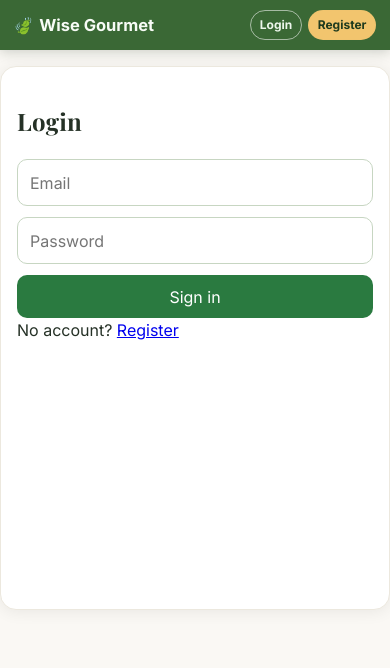
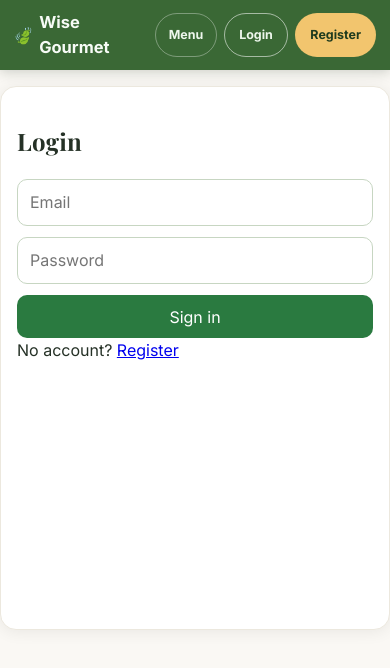
Before and after one commit to razzy-max/wisegourmet, a React (Vite) app in the folder client/: page /login in a window 390 px wide. Shown: the top 668 px of the page. Built offline with nearby package versions, Linux system fonts and the light colour scheme; no server answers.

Commit message:
Polish pending payment card and guest nav hierarchy

```diff
--- a/client/src/App.css
+++ b/client/src/App.css
@@ -90,12 +90,64 @@ nav {
   gap: 0.35rem;
 }
 
-.mobile-auth-link {
+.mobile-guest-nav-row {
+  display: inline-flex;
+  align-items: center;
+  gap: 0.5rem;
+}
+
+.mobile-menu-pill {
   text-decoration: none;
   border-radius: 999px;
   font-size: 0.78rem;
   font-weight: 700;
-  padding: 0.34rem 0.62rem;
+  color: #edf6ec;
+  border: 1px solid rgba(255, 255, 255, 0.34);
+  min-height: 38px;
+  padding: 0 0.9rem;
+  display: inline-flex;
+  align-items: center;
+  justify-content: center;
+}
+
+.mobile-menu-pill-active {
+  background: rgba(255, 255, 255, 0.2);
+  color: #fff;
+}
+
+.guest-login-link {
+  background: transparent;
+  border: 1px solid rgba(255, 255, 255, 0.28);
+}
+
+.guest-login-link.active,
+.guest-login-link:hover {
+  background: rgba(255, 255, 255, 0.16);
+}
+
+.guest-register-link {
+  color: #233f21;
+  background: var(--wg-amber);
+  border: 1px solid #d6941d;
+  font-weight: 700;
+}
+
+.guest-register-link.active,
+.guest-register-link:hover {
+  color: #1d361b;
+  background: #f1b64d;
+}
+
+.mobile-auth-link {
+  text-decoration: none;
+  border-radius: 999px;
+  font-size: 0.8rem;
+  font-weight: 700;
+  min-height: 44px;
+  padding: 0 0.9rem;
+  display: inline-flex;
+  align-items: center;
+  justify-content: center;
 }
 
 .mobile-auth-link-ghost {
@@ -1304,6 +1356,16 @@ select:hover {
   font-weight: 600;
   color: white;
   margin-bottom: 1rem;
+}
+
+.payment-status-icon {
+  width: 30px;
+  height: 30px;
+  border-radius: 999px;
+  background: rgba(255, 255, 255, 0.18);
+  display: inline-flex;
+  align-items: center;
+  justify-content: center;
 }
 
 .payment-status-info {
@@ -2362,8 +2424,21 @@ input:-webkit-autofill::first-line {
   }
 
   .mobile-auth-link {
-    font-size: 0.75rem;
-    padding: 0.3rem 0.56rem;
+    font-size: 0.78rem;
+  }
+
+  .mobile-auth-actions {
+    gap: 0.42rem;
+  }
+
+  .mobile-guest-nav-row {
+    gap: 0.42rem;
+  }
+
+  .mobile-menu-pill {
+    min-height: 44px;
+    font-size: 0.78rem;
+    padding: 0 0.8rem;
   }
 
   .mobile-cart-link {
@@ -2513,3 +2588,22 @@ input:-webkit-autofill::first-line {
     gap: 0.35rem;
   }
 }
+
+@media (max-width: 768px) {
+  .order-top-grid {
+    display: flex;
+    flex-direction: column;
+  }
+
+  .order-top-grid .order-summary {
+    order: 1;
+  }
+
+  .order-top-grid .order-payment-action {
+    order: 2;
+  }
+
+  .order-top-grid .order-delivery-pin {
+    order: 3;
+  }
+}
--- a/client/src/components/CustomerNavBar.jsx
+++ b/client/src/components/CustomerNavBar.jsx
@@ -90,12 +90,19 @@ export default function CustomerNavBar() {
               </>
             ) : (
               <>
-                <NavLink to="/login" className={({ isActive }) => (isActive ? 'nav-link active' : 'nav-link')}>
+                <NavLink
+                  to="/login"
+                  className={({ isActive }) =>
+                    isActive ? 'nav-link guest-login-link active' : 'nav-link guest-login-link'
+                  }
+                >
                   Login
                 </NavLink>
                 <NavLink
                   to="/register"
-                  className={({ isActive }) => (isActive ? 'nav-link active' : 'nav-link')}
+                  className={({ isActive }) =>
+                    isActive ? 'nav-link guest-register-link active' : 'nav-link guest-register-link'
+                  }
                 >
                   Register
                 </NavLink>
@@ -114,6 +121,16 @@ export default function CustomerNavBar() {
                 ) : null}
               </Link>
             ) : (
+              <div className="mobile-guest-nav-row">
+                <NavLink
+                  to="/"
+                  end
+                  className={({ isActive }) =>
+                    isActive ? 'mobile-menu-pill mobile-menu-pill-active' : 'mobile-menu-pill'
+                  }
+                >
+                  Menu
+                </NavLink>
                 <div className="mobile-auth-actions">
                   <Link to="/login" className="mobile-auth-link mobile-auth-link-ghost">
                     Login
@@ -121,6 +138,7 @@ export default function CustomerNavBar() {
                   <Link to="/register" className="mobile-auth-link mobile-auth-link-solid">
                     Register
                   </Link>
+                </div>
               </div>
             )}
           </div>
--- a/client/src/pages/OrderDetailsPage.jsx
+++ b/client/src/pages/OrderDetailsPage.jsx
@@ -123,7 +123,7 @@ export default function OrderDetailsPage() {
       </div>
 
       {/* Summary & Delivery PIN Grid */}
-      <div className="grid">
+      <div className="grid order-top-grid">
         {/* Summary Card */}
         <article className="panel order-summary">
           <h3>Order Summary</h3>
@@ -183,7 +183,23 @@ export default function OrderDetailsPage() {
         {isPaymentPending && (
           <article className="panel order-payment-action">
             <div className="payment-status-header">
-              <span>💳 Complete Payment</span>
+              <span className="payment-status-icon" aria-hidden="true">
+                <svg
+                  viewBox="0 0 24 24"
+                  width="18"
+                  height="18"
+                  fill="none"
+                  stroke="currentColor"
+                  strokeWidth="1.9"
+                  strokeLinecap="round"
+                  strokeLinejoin="round"
+                >
+                  <rect x="2.5" y="5" width="19" height="14" rx="2.5" />
+                  <path d="M2.5 10h19" />
+                  <path d="M7.5 15h3" />
+                </svg>
+              </span>
+              <span>Complete Payment</span>
             </div>
             <p className="payment-status-info">
               Order total: <strong>₦{Number(order.total || 0).toLocaleString()}</strong>
```
Lines whose indentation alone changed are shown as unchanged.
